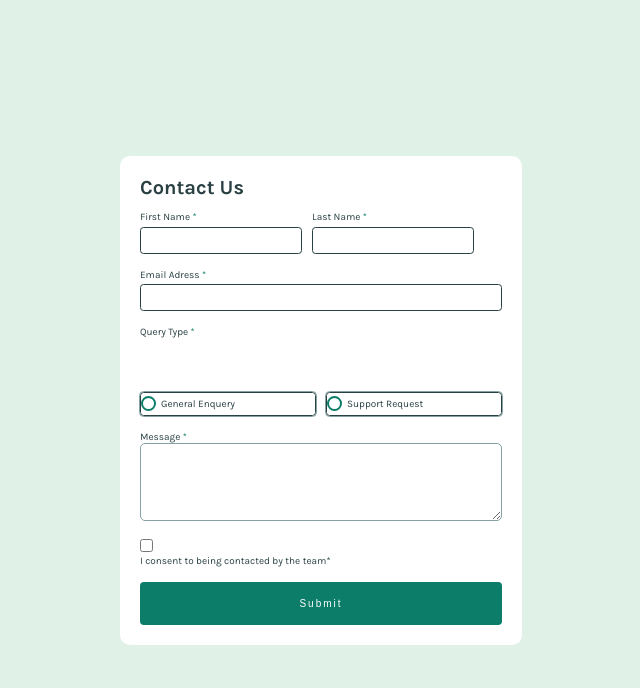
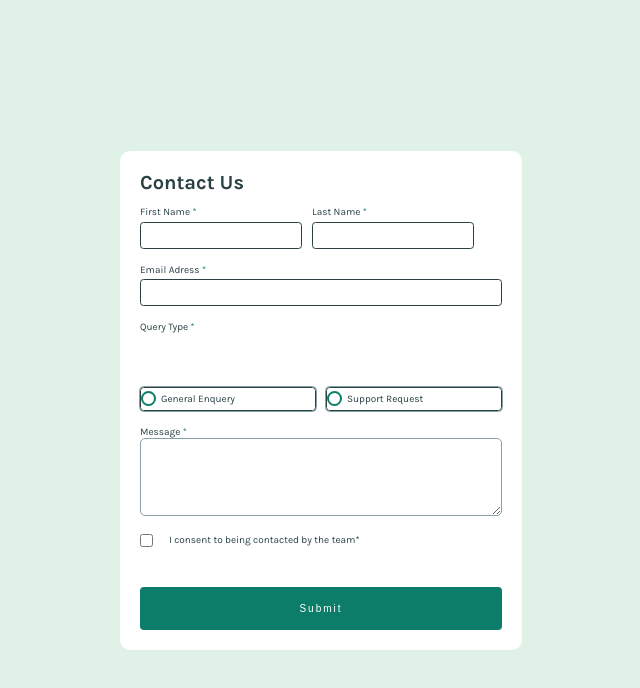
Before and after one commit to marjonam/inputform, a plain HTML site: page index.html in a window 1280 px wide. Shown: the whole page, without its empty margins (319-959 px from the left). Drawn offline with Linux system fonts and the light colour scheme.

Commit message:
added checkbox

```diff
--- a/index.html
+++ b/index.html
@@ -48,6 +48,7 @@
               />
               <label for="general-enquery">General Enquery </label>
             </div>
+
             <!--query type 2-->
             <div class="radio-options">
               <input
@@ -67,7 +68,7 @@
         </div>
         <!--checkbox-->
         <div class="form-item">
-          <div>
+          <div class="checkbox">
             <input type="checkbox" name="consent" id="consent" />
             <label for="consent"
               >I consent to being contacted by the team<span>*</span></label
--- a/style.css
+++ b/style.css
@@ -112,7 +112,6 @@ input:focus {
   padding-right: 6rem;
   padding-bottom: 1rem;
   padding-top: 1rem;
-  transition: 0.3s;
 }
 
 .btn-submit {
@@ -131,3 +130,10 @@ input:focus {
   cursor: pointer;
   background-color: #063e34;
 }
+
+.form-item .checkbox {
+  display: flex;
+  gap: 1.6rem;
+  font-size: 1rem;
+  margin-bottom: 4rem;
+}
```
